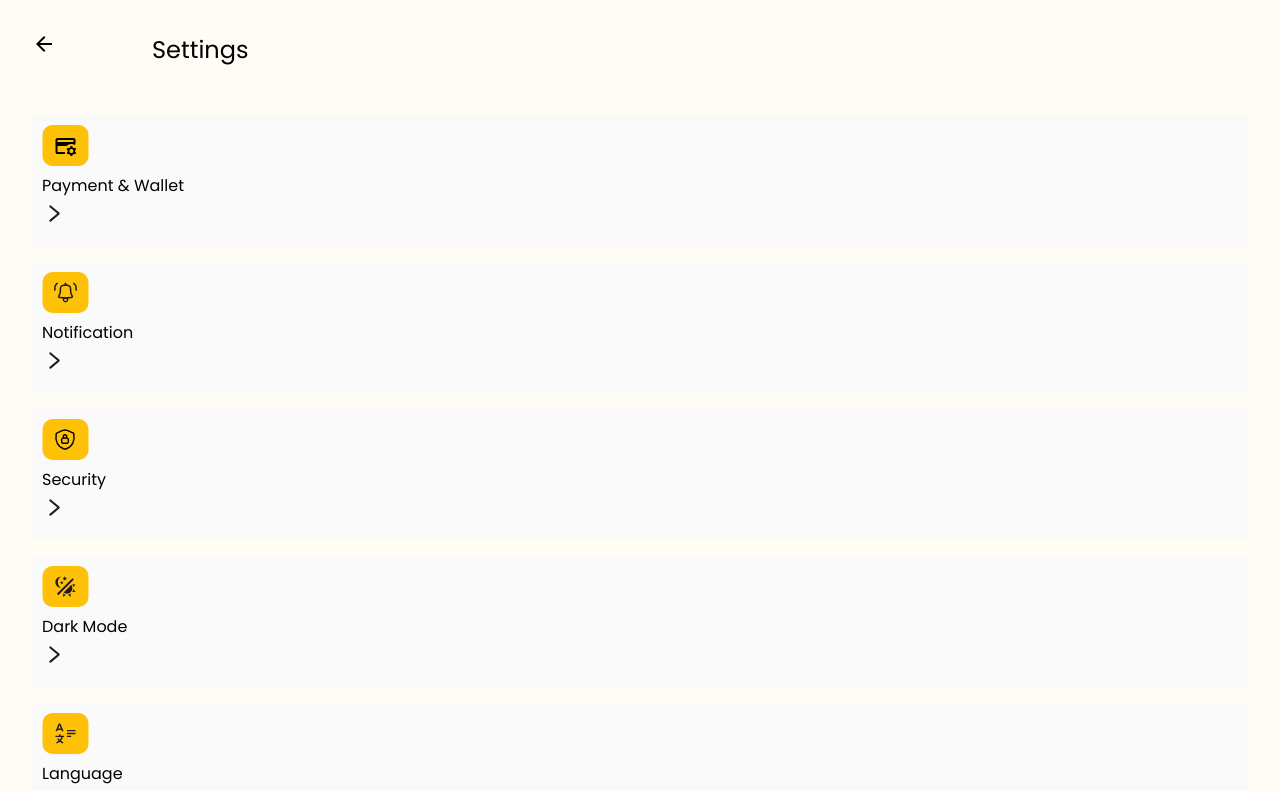
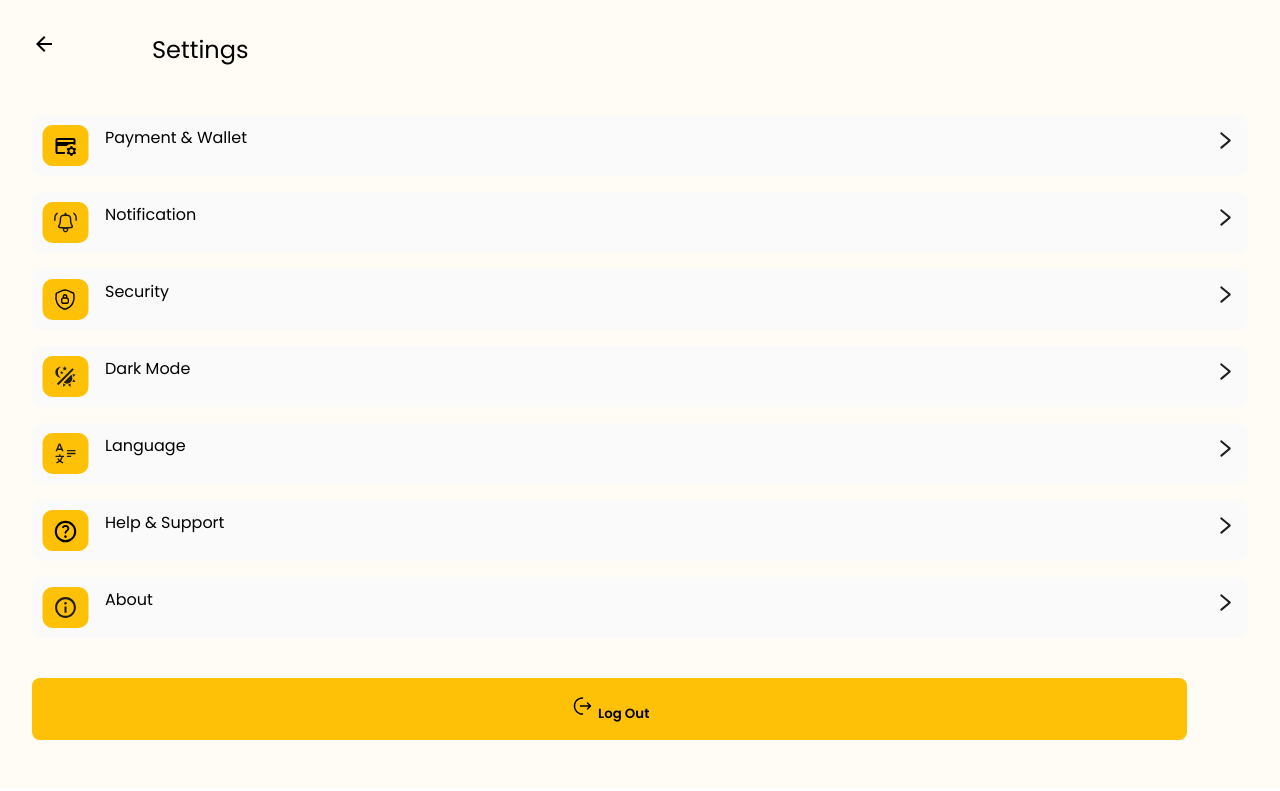
Before and after one commit to mrauthentik/pawa, a React (Vite) app in the folder pawa-sure/: page /settings in a window 1280 px wide. Shown: the top 791 px of the page. Built offline with nearby package versions, Linux system fonts and the light colour scheme.

Commit message:
feat: Enhance styles for name class in Settings component and update layout

```diff
--- a/pawa-sure/src/App.css
+++ b/pawa-sure/src/App.css
@@ -843,8 +843,14 @@ button:active{
        .name{
         background-color: #FAFAFA;
         padding: 10px;
-        border-radius: ;
+        border-radius: 10px;
         margin-bottom: 1rem;
+        display: flex;
+        justify-content: space-between;
+        .items{
+            display: flex;
+            gap: 1rem;
+        }
        }
     }
   }
--- a/pawa-sure/src/Components/Settings.tsx
+++ b/pawa-sure/src/Components/Settings.tsx
@@ -36,8 +36,10 @@ const Settings:React.FC = ()=> {
             {settings.map((items,index)=>(
 
                     <div className="name" key={index}>
+                        <div className="items">
                         <img src={items.img} alt="" />
                         <p>{items.title}</p>
+                        </div>
                     <div className="icon">
                        <img src={items.icon} alt="" />
                     </div>
```
